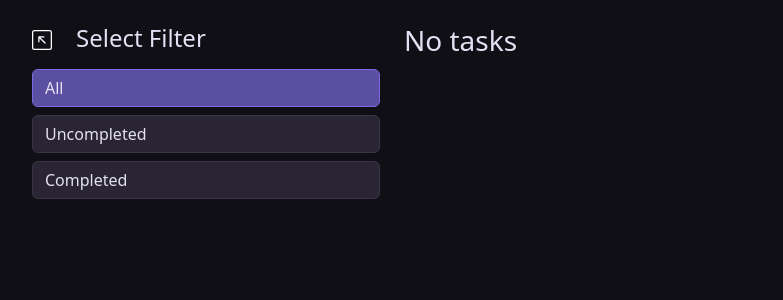
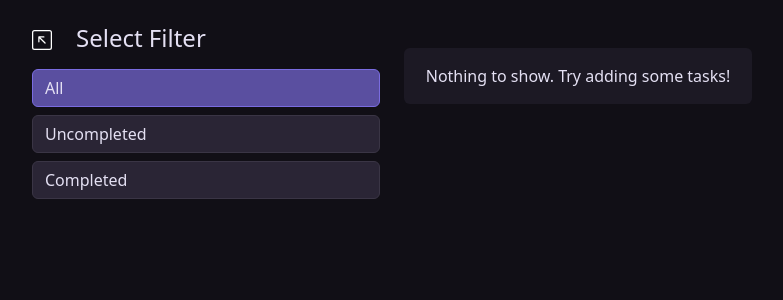
Before and after one commit to Alex-SA1/Efficient-Study-Platform, a Django app: template website/templates/task_list.html in a window 1280 px wide. Shown: the part 173-473 px from the top of the page, without its empty margins (62-845 px from the left). Run offline with Django 5.2, Linux system fonts and the light colour scheme; the template is opened without the code that fills it, so the values that code supplies are empty; some libraries are stand-ins or nearby versions.

Commit message:
design the message shown when the task list is empty (also implement message displaying without page refresh needed)

```diff
--- a/website/static/js/task_list.js
+++ b/website/static/js/task_list.js
@@ -41,8 +41,17 @@ function openDeleteTaskConfirmation(taskTitle, taskId) {
                     const taskElementId = "task-" + taskId;
                     const taskElement = document.getElementById(taskElementId);
 
-                    if (taskElement)
-                        taskElement.remove()
+                    if (taskElement) {
+                        taskElement.remove();
+
+                        // check if the recently removed task was the last one
+                        const taskParentElement = document.getElementById('accordion');
+                        if (taskParentElement.querySelectorAll('div').length === 1) {
+                            // the only child div is the one hidden which contains the message for empty task list case
+                            const noTasksElement = document.getElementById('no-tasks');
+                            noTasksElement.style.display = 'block';
+                        }
+                    }
 
                     Swal.fire({
                         title: "Deleted",
--- a/website/templates/task_list.html
+++ b/website/templates/task_list.html
@@ -57,7 +57,7 @@
                 </div>
             </div>
             <div class="col-12 col-md-4">
-                <div class="accordion" id="accordionPanelsStayOpen">
+                <div id="accordion" class="accordion" id="accordionPanelsStayOpen">
                     {% for task in tasks %}
                     <div id="task-{{ task.id }}" class="accordion-item">
                         <div class="accordion-header d-flex justify-content-between align-items-center w-100"
@@ -125,9 +125,19 @@
                             </div>
                         </div>
                     </div>
-                    {% empty %}
-                    <h3>No tasks</h3>
                     {% endfor %}
+
+                    {% if tasks|length > 0 %}
+                    <div id="no-tasks" class="alert alert-info text-center mt-4" role="alert" style="display: none;
+                        background-color: #1c1924; margin: none; color: #e4e0f3; border: none;">
+                        <i class="bi bi-info-circle"></i> Nothing to show. Try adding some tasks!
+                    </div>
+                    {% else %}
+                    <div id="no-tasks" class="alert alert-info text-center mt-4" role="alert"
+                        style="background-color: #1c1924; margin: none; color: #e4e0f3; border: none;">
+                        <i class="bi bi-info-circle"></i> Nothing to show. Try adding some tasks!
+                    </div>
+                    {% endif %}
                 </div>
             </div>
         </div>
```
